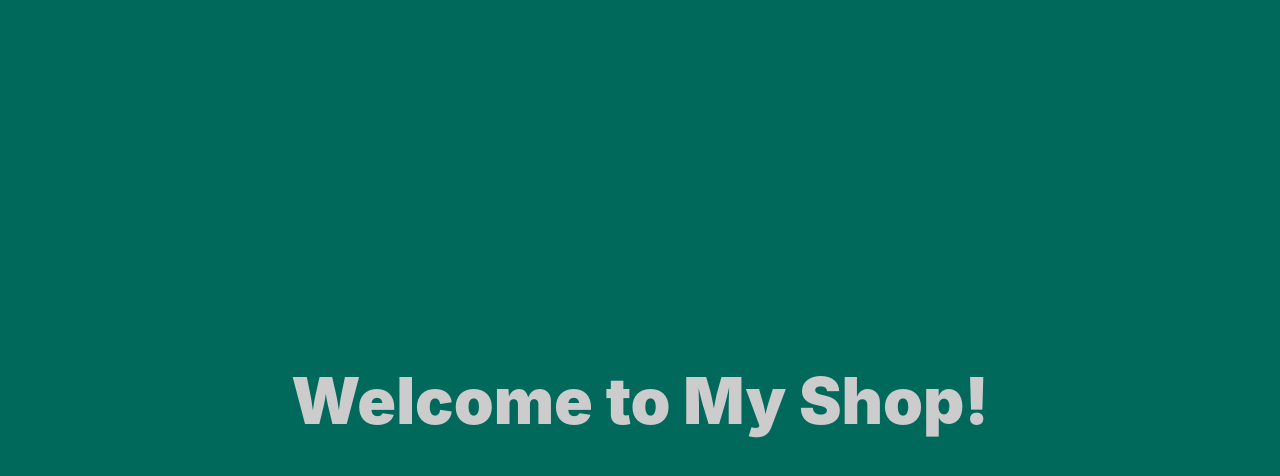
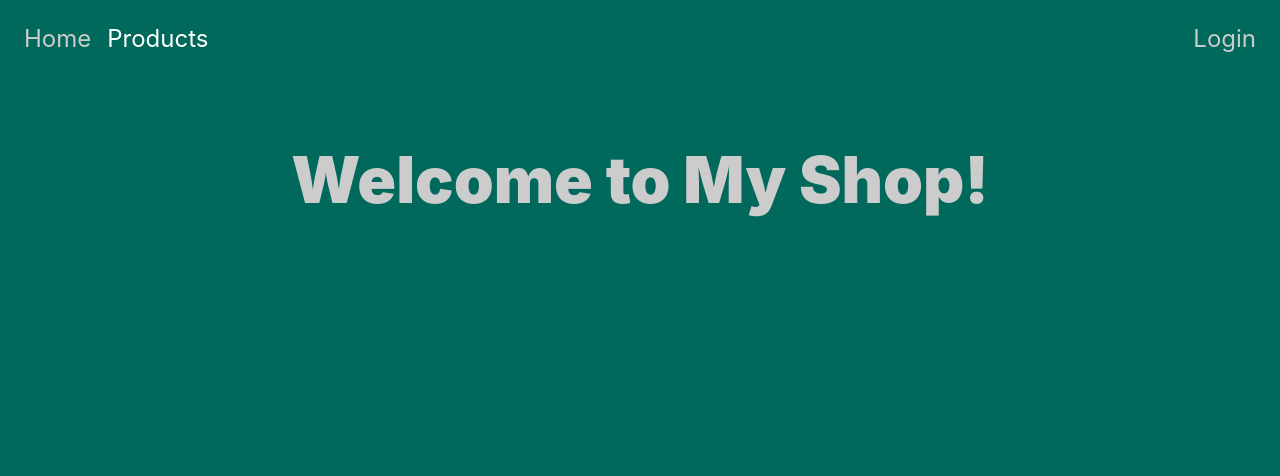
Before and after one commit to SbZhechev/my-shop, a React (Create React App) app in the folder client/: page / in a window 1280 px wide. Shown: the top 476 px of the page. Built offline with nearby package versions, Linux system fonts and the light colour scheme.

Commit message:
Created navigation component.

```diff
--- a/client/src/components/App.css
+++ b/client/src/components/App.css
@@ -1,14 +1,13 @@
 .section {
   height: 100%;
-  display: flex;
-  justify-content: center;
-  align-items: center;
+  text-align: center;
   background-color: var(--active-background-color);
   color: #cccccc;
 }
 
 .section__heading {
   margin: 0;
-  font-size: clamp(1rem, 5vw, 5rem);
+  margin-top: 1em;
+  font-size: clamp(1.5rem, 5vw, 5rem);
   font-weight: 900;
 }
--- a/client/src/components/App.jsx
+++ b/client/src/components/App.jsx
@@ -1,8 +1,11 @@
+import Navigation from './navigation/Navigation';
 import './App.css';
+
 
 function App() {
   return (
     <section className='section'>
+      <Navigation />
       <h1 className='section__heading'>Welcome to My Shop!</h1>
     </section>
   );
--- /dev/null
+++ b/client/src/components/navigation/Navigation.css
@@ -0,0 +1,31 @@
+.navigation {
+  width: 100%;
+  background-color: var(--active-background-color);
+  color: #cccccc;
+}
+
+.navigation__list {
+  margin: 0;
+  padding: 1em;
+  background-color: inherit;
+  display: flex;
+  flex-wrap: wrap;
+  list-style-type: none;
+  gap: 1rem;
+  font-size: clamp(1rem, 1.5rem, 5rem);
+}
+
+.navigation__listItem--last {
+  margin-left: auto;
+}
+
+.navigation__link {
+  text-decoration: none;
+  color: #cccccc;
+}
+
+.navigation__link:hover,
+.navigation__link:focus,
+.navigation__link--active {
+  color: white;
+}
--- /dev/null
+++ b/client/src/components/navigation/Navigation.jsx
@@ -0,0 +1,20 @@
+import React from 'react';
+import './Navigation.css';
+
+export default function Navigation() {
+  return (
+    <nav className='navigation'>
+      <ul className='navigation__list'>
+        <li className='nagivation__listItem'>
+          <a className='navigation__link' href='#' title='home page'>Home</a>
+        </li>
+        <li className='nagivation__listItem'>
+          <a className='navigation__link navigation__link--active' href='#' title='prodcuts page'>Products</a>
+        </li>
+        <li className='nagivation__listItem navigation__listItem--last'>
+          <a className='navigation__link' href='#' title='login page'>Login</a>
+        </li>
+      </ul>
+    </nav>
+  );
+};
--- a/client/src/index.css
+++ b/client/src/index.css
@@ -5,8 +5,13 @@
   --inactive-background-color: white;
 }
 
+html {
+  height: 100%;
+}
+
 body {
   margin: 0;
+  height: 100%;
   font-family: -apple-system, BlinkMacSystemFont, 'Segoe UI', 'Roboto', 'Oxygen',
     'Ubuntu', 'Cantarell', 'Fira Sans', 'Droid Sans', 'Helvetica Neue',
     sans-serif;
@@ -20,5 +25,5 @@ code {
 
 #root {
   width: 100%;
-  height: 100vh;
+  height: 100%;
 }
```
